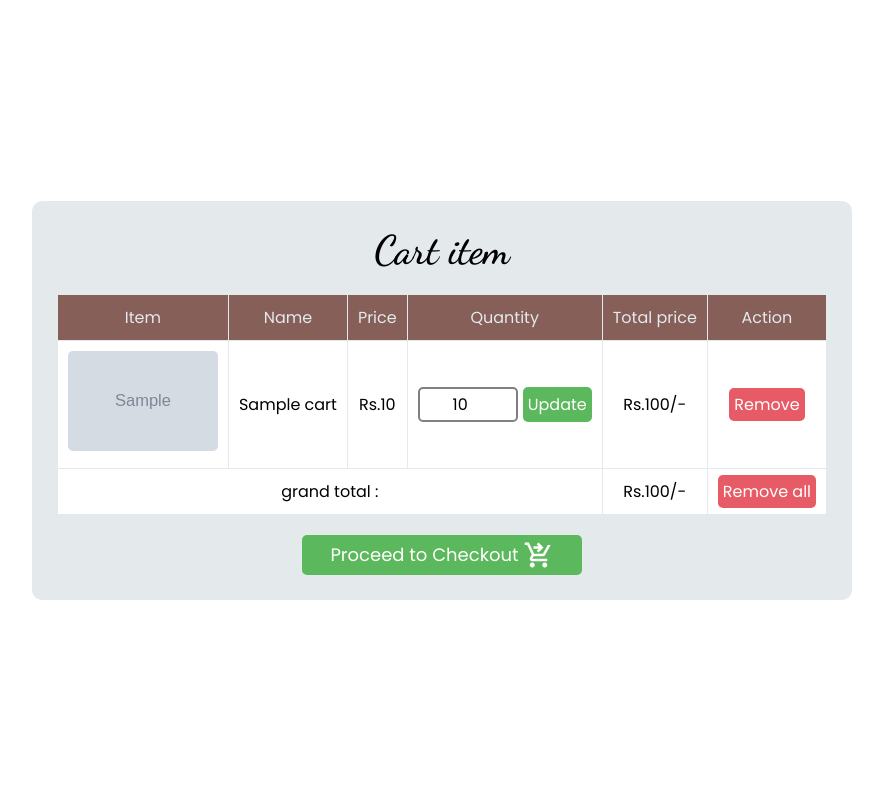
After one commit to harshawije-dev/Signature-Cuisine---Web-App, a PHP site: page /pages/checkout.php in a window 1280 px wide. The commit adds this page. Shown: the whole page, without its empty margins (198-1081 px from the left). Run offline with PHP 8.4, Linux system fonts and the light colour scheme; the visitor is signed in with stand-in values (Sample User, id 1); tables that the repository leaves empty or names only in its code hold one stand-in row (values such as "Sample post"); grey boxes marked "Sample" are stand-in pictures.

Commit message:
bug fixes

```diff
--- /dev/null
+++ b/assets/css/checkout.css
@@ -0,0 +1,134 @@
+:root {
+  --main-color: #e4e9ec;
+  --secondary-color: #875f59;
+  --third-color: #eeefeb;
+  --positive-color: #5cb85c;
+  --negative-color: #e65b65;
+  --fade-font-color: rgb(104, 104, 104);
+  --main-font: "Poppins", sans-serif;
+  --Secondary-font: "Dancing Script";
+  --mobile-font-size: 40px;
+}
+
+main {
+  display: flex;
+  align-items: center;
+  justify-content: center;
+  height: 100vh;
+}
+
+.checkout-container {
+  background-color: var(--main-color);
+  max-width: 1280px;
+  padding: 25px;
+  border-radius: 10px;
+  display: flex;
+  flex-direction: column;
+  gap: 20px;
+}
+
+.cart-head-title {
+  text-align: center;
+  font-size: 40px;
+  font-weight: bold;
+  font-family: var(--Secondary-font);
+}
+
+.shopping-cart {
+  display: flex;
+  flex-direction: column;
+}
+
+table {
+  border: 1px solid white;
+  border-collapse: collapse;
+}
+
+thead {
+  background-color: #875f59;
+}
+
+th {
+  background-color: var(--secondary-color);
+  color: var(--main-color);
+  font-weight: normal;
+}
+
+th,
+td {
+  border: 1px solid var(--main-color);
+  padding: 10px;
+  text-align: center;
+}
+
+tbody {
+  background-color: white;
+}
+
+.data-image {
+  height: 100px;
+  width: 150px;
+  object-fit: cover;
+  border-radius: 5px;
+}
+
+form {
+  display: flex;
+  justify-content: center;
+  gap: 5px;
+}
+
+.quantity-change {
+    width: 100px;
+  font-size: 16px;
+  border-radius: 5px;
+  border: 2px solid gray;
+  text-align: center;
+}
+
+.item-update-btn {
+  background-color: var(--positive-color);
+  border: none;
+  padding: 5px;
+  border-radius: 5px;
+  font-size: 16px;
+  color: white;
+  cursor: pointer;
+}
+
+.item-remove-btn {
+  background-color: #e65b65;
+  color: white;
+  padding: 5px;
+  border-radius: 5px;
+  cursor: pointer;
+}
+
+.cart-btn {
+  display: inline-block;
+}
+
+.cart-btn a {
+  width: 280px;
+  padding: 5px 15px;
+  background-color: var(--positive-color);
+  border-radius: 5px;
+  display: flex;
+  align-items: center;
+  justify-content: center;
+  gap: 5px;
+  color: white;
+  font-size: 18px;
+  margin: 0 auto;
+}
+
+.cart-btn a span {
+  color: white;
+}
+
+.disabled {
+  pointer-events: none;
+  background-color: var(--red);
+  opacity: 0.5;
+  user-select: none;
+}
--- a/assets/css/index.css
+++ b/assets/css/index.css
@@ -90,7 +90,18 @@ nav {
 }
 
 
-.item-cart{
+.cart_item_count{
+  position: absolute;
+  background-color: var(--secondary-color);
+  width: 20px;
+  height: 20px;
+  color: var(--main-color);
+  display: flex;
+  align-items: center;
+  justify-content: center;
+  border-radius: 10px;
+  top: 14px;
+  left: 15px;
 }
 
 
--- a/assets/css/menu.css
+++ b/assets/css/menu.css
@@ -133,6 +133,7 @@ main {
   padding: 10px 0;
   border-radius: 5px;
   cursor: pointer;
+  text-align: center;
 }
 
 .item-quantity input[type="number"] {
--- a/includes/header.php
+++ b/includes/header.php
@@ -1,13 +1,21 @@
 <?php
 session_start();
-
 $customer_name;
+$cart_item_count;
 
 if (!isset($_SESSION['customer_email'])) {
     $customer_name = "Login";
 } else {
     $customer_name = $_SESSION['customer_fname'];
+    if(isset($_SESSION['cart_items'])){
+        $cart_item_count = $_SESSION['cart_items'];
     }
+    else {
+        $cart_item_count = 0;
+    }
+}
+
+
 ?>
 
 
@@ -30,6 +38,17 @@ if (!isset($_SESSION['customer_email'])) {
             </ul>
         </div>
         <div class="login-section">
+
+            <!-- shopping cart  -->
+            <?php
+            //checking user logged or not
+            if (!isset($_SESSION['customer_email'])) {
+                echo '<a href="login.php"><span class="material-symbols-outlined item-cart">shopping_cart</span> </a>';
+            } else {
+                echo '<a href="checkout.php"><span class="material-symbols-outlined item-cart">shopping_cart</span> <span class="cart_item_count">' . $cart_item_count . '</span>  </a>';
+            }
+            ?>
+
             <p class="js-log-menu-btn"><?php echo $customer_name ?><span class="material-symbols-outlined">
                     account_circle
                 </span></p>
@@ -43,14 +62,11 @@ if (!isset($_SESSION['customer_email'])) {
             } else {
                 echo '  <div class="sign-up-menu display-off js-login-menu">
                                     <a href="#">Profile</a>
-                                    <a href="#">Log Out</a>
+                                    <a href="../includes/log-out.php">Log Out</a>
                                  </div>';
             }
             ?>
-                <!-- <div class="sign-up-menu display-off js-login-menu">
-                    <p>Log In</p>
-                    <p>Sign Up</p>
-                </div> -->
+
             <span class="material-symbols-outlined nav-menu-icon js-nav-toggle">
                 menu
             </span>
--- a/pages/adminPanel.php
+++ b/pages/adminPanel.php
@@ -46,7 +46,7 @@ if (isset($_POST['add_item'])) {
     ?>
     <div class="dashboard-container">
         <div class="add-items-panel">
-            <p class="panel-main-title">Add Item</p>
+            <p class="panel-main-title cart-head-title">Add Item</p>
             <div class="add-panel">
                 <form action="" method="POST" enctype="multipart/form-data">
                     <input name="item_name" type="text" placeholder="Enter Item Name" required>
--- /dev/null
+++ b/pages/checkout.php
@@ -0,0 +1,104 @@
+<?php
+include('../includes/connection.php');
+
+?>
+
+
+<!DOCTYPE html>
+<html lang="en">
+
+<head>
+   <meta charset="UTF-8">
+   <meta name="viewport" content="width=device-width, initial-scale=1.0">
+   <link rel="preconnect" href="https://fonts.googleapis.com">
+   <link rel="preconnect" href="https://fonts.gstatic.com" crossorigin>
+   <link href="https://fonts.googleapis.com/css2?family=Dancing+Script:wght@400;500;600&family=Poppins:ital,wght@0,400;0,500;0,700;1,600&display=swap" rel="stylesheet">
+   <link rel="stylesheet" href="https://fonts.googleapis.com/css2?family=Material+Symbols+Outlined:opsz,wght,FILL,GRAD@20..48,100..700,0..1,-50..200" />
+   <link rel="stylesheet" href="../assets/css/index.css">
+   <link rel="stylesheet" href="../assets/css/checkout.css">
+   <title>Cart</title>
+</head>
+
+<body>
+
+   <?php
+   include('../includes/header.php');
+   $customer_id = $_SESSION['customer_id'];
+   ?>
+
+   <main>
+      <div class="checkout-container">
+         <p class="cart-head-title">Cart item</p>
+
+         <div class="shopping-cart">
+            <!-- cart item table -->
+            <table>
+               <thead>
+                  <th>Item</th>
+                  <th>Name</th>
+                  <th>Price</th>
+                  <th>Quantity</th>
+                  <th>Total price</th>
+                  <th>Action</th>
+               </thead>
+               <tbody>
+
+                  <?php
+                  $cart_query = mysqli_query($conn, "SELECT * FROM `cart` WHERE customer_id = '$customer_id'") or die('query failed');
+                  $grand_total = 0;
+
+
+
+                  if (mysqli_num_rows($cart_query) > 0) {
+
+                     //set cart item cound
+                     $_SESSION['cart_items'] = mysqli_num_rows($cart_query);
+
+                     //display cart items
+                     while ($fetch_cart = mysqli_fetch_assoc($cart_query)) {
+                  ?>
+                        <tr>
+                           <td><img src="../assets/images/upload/item/<?php echo $fetch_cart['image']; ?>" class="data-image"></td>
+                           <td><?php echo $fetch_cart['name']; ?></td>
+                           <td>Rs.<?php echo $fetch_cart['price']; ?></td>
+                           <td>
+                              <form action="cart-process.php" method="post">
+                                 <input type="hidden" name="cart_id" value="<?php echo $fetch_cart['cart_id']; ?>">
+                                 <input class="quantity-change" type="number" min="1" name="cart_quantity" value="<?php echo $fetch_cart['quantity']; ?>">
+                                 <input type="submit" name="update_cart" value="Update" class="item-update-btn">
+                              </form>
+                           </td>
+                           <td>Rs.<?php echo $sub_total = ($fetch_cart['price'] * $fetch_cart['quantity']); ?>/-</td>
+                           <td><a href="cart-process.php?remove=<?php echo $fetch_cart['cart_id']; ?>" class="item-remove-btn" onclick="return confirm('remove item from cart?');">Remove</a></td>
+                        </tr>
+                  <?php
+                        $grand_total += $sub_total;
+                     }
+                  } else {
+                     echo '<tr><td style="padding:20px; text-transform:capitalize;" colspan="6">no item added</td></tr>';
+                  }
+                  ?>
+                  <tr class="table-bottom">
+                     <td colspan="4">grand total :</td>
+                     <td>Rs.<?php echo $grand_total; ?>/-</td>
+                     <td><a href="cart-process.php?delete_all" onclick="return confirm('delete all from cart?');" class="item-remove-btn <?php echo ($grand_total > 1) ? '' : 'disabled'; ?>">Remove all</a></td>
+                  </tr>
+               </tbody>
+            </table>
+
+         </div>
+
+         <!-- grand total -->
+         <div class="cart-btn">
+            <a href="#" class="<?php echo ($grand_total > 1) ? '' : 'disabled'; ?>">
+               Proceed to Checkout
+               <span class="material-symbols-outlined">shopping_cart_checkout </span>
+            </a>
+         </div>
+      </div>
+   </main>
+
+   <script src="../assets/js/script.js"></script>
+</body>
+
+</html>
--- a/pages/login-process.php
+++ b/pages/login-process.php
@@ -45,6 +45,7 @@ if (isset($_POST['login_btn'])) {
                 //check pswds togather
                 if ($check_pswd) {
                     session_start();
+                    $_SESSION['customer_id'] = $row['customer_id'];
                     $_SESSION["customer_fname"] = $row['first_name'];
                     $_SESSION["customer_lname"] = $row['last_name'];
                     $_SESSION["customer_email"] = $row['email'];
```
Also changed, not shown: assets/css/admin-staff-login.css (added, +40 -0 lines), assets/css/adminPanel.css (+21 -21 lines), assets/css/view-items.css (+7 -15 lines), index.php (+16 -3 lines), pages/admin-login.php (+18 -2 lines), pages/cart-process.php (added, +70 -0 lines), pages/menu.php (+46 -20 lines). Lines whose indentation alone changed are shown as unchanged.
